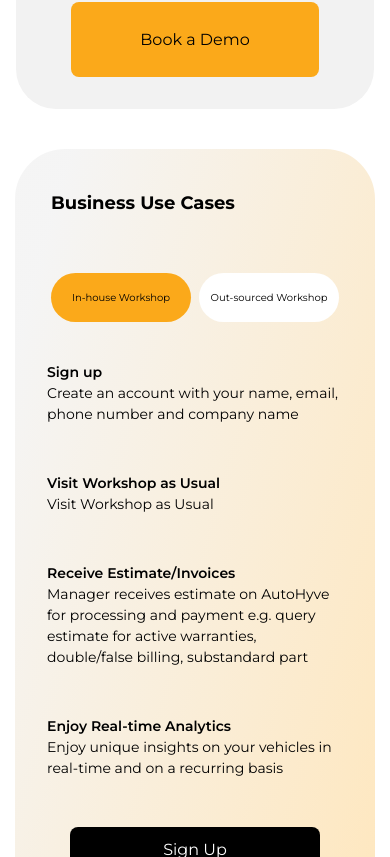
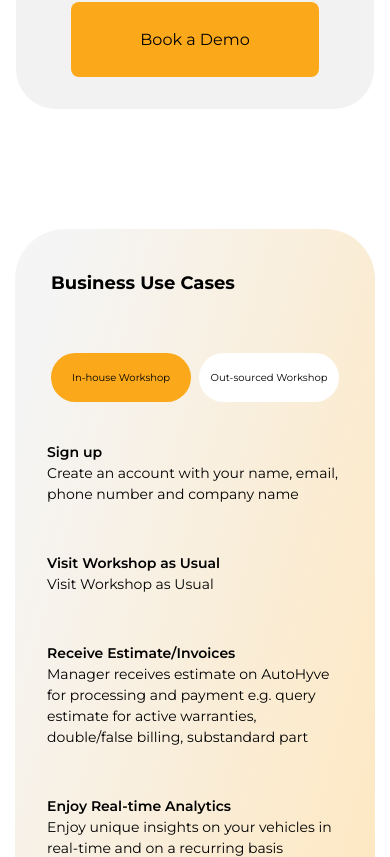
Before and after one commit to yarcx/jiffix, a React (Vite) app: page / in a window 390 px wide. Shown: the part 4047-4904 px from the top of the page. Built offline with nearby package versions, Linux system fonts and the light colour scheme.

Commit message:
Update on spaces

```diff
--- a/src/components/Landing Page/BusinessSection.tsx
+++ b/src/components/Landing Page/BusinessSection.tsx
@@ -20,7 +20,7 @@
   }, []);
   return (
     <section className="w-full flex items-center justify-center">
-      <div className="w-[360px] md:w-11/12 flex items-center flex-col justify-between iphone-bg md:mb-10">
+      <div className="w-[360px] md:w-11/12 flex items-center flex-col justify-between iphone-bg md:mb-10 mt-20">
         <div className=" md:w-11/12 flex md:items-center flex-col md:flex-row justify-around gap-4 md:pr-8 pt-10 md:pb-10">
           <h1 className=" text-lg md:text-3xl font-bold ">
             Business Use Cases
--- a/src/components/Landing Page/CarSection.tsx
+++ b/src/components/Landing Page/CarSection.tsx
@@ -35,7 +35,7 @@
     return () => clearInterval(interval);
   }, []);
   return (
-    <section className="w-full flex items-center justify-center bg-black  mt-10 md:m-0">
+    <section className="w-full flex items-center justify-center bg-black  mt-10 md:mt-0">
       <div className="w-11/12 flex items-center flex-col justify-between">
         <div className="flex items-center flex-col gap-6 mb-10">
           <div className="border-b-4 border-primary w-[80px]  md:w-[300px] mt-24"></div>
```
